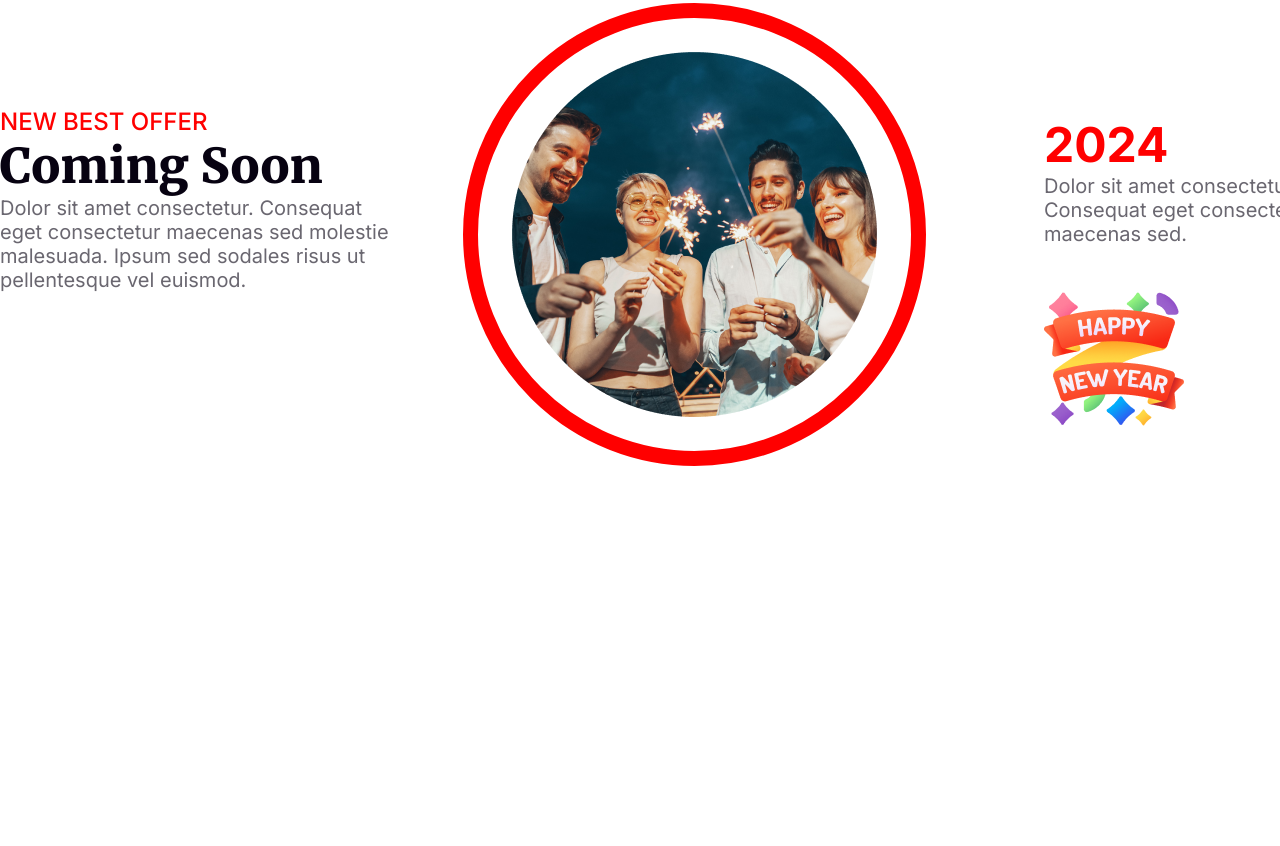
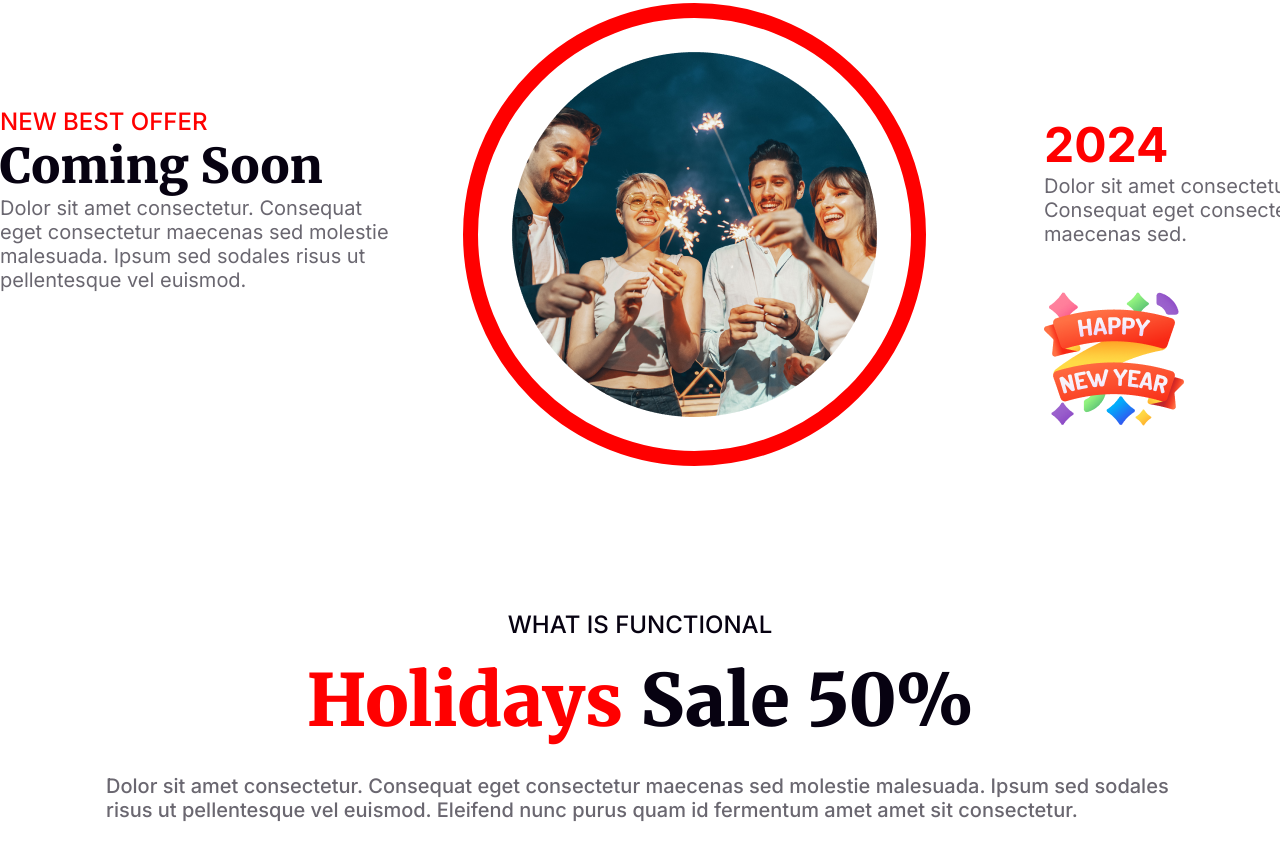
Before and after one commit to ShakirMahmud/batcht-9-a1-solution, a plain HTML site: page index.html in a window 1280 px wide. Shown: the part 2873-3719 px from the top of the page. Before the commit the page ends 3339 px from the top, so only its background shows below. Drawn offline with Linux system fonts and the light colour scheme.

```diff
--- a/index.html
+++ b/index.html
@@ -51,12 +51,13 @@
             <div class="place-section-button"><button>Join Now</button></div>
         </section>
         <!-- place section ends here  -->
-         <!-- ellipse section starts here  -->
-          <section class="ellipse-section-container">
+        <!-- ellipse section starts here  -->
+        <section class="ellipse-section-container">
             <div class="ellipse-left-column">
                 <h4>NEW BEST OFFER</h4>
                 <h2>Coming Soon</h2>
-                <p>Dolor sit amet consectetur. Consequat eget consectetur maecenas sed molestie malesuada. Ipsum sed sodales risus ut pellentesque vel euismod. </p>
+                <p>Dolor sit amet consectetur. Consequat eget consectetur maecenas sed molestie malesuada. Ipsum sed
+                    sodales risus ut pellentesque vel euismod. </p>
             </div>
             <div class="ellipse-middle-column">
                 <div class="ellipse-middle-column-ellipse1">
@@ -68,8 +69,19 @@
                 <p>Dolor sit amet consectetur. Consequat eget consectetur maecenas sed.</p>
                 <img src="images/Group 96.png" alt="">
             </div>
-          </section>
-         <!-- ellipse section end here  -->
+        </section>
+        <!-- ellipse section end here  -->
+        <!-- holiday section starts here  -->
+        <section class="holiday-section-container">
+            <h4>WHAT IS FUNCTIONAL</h4>
+            <h1><span>Holidays</span> Sale 50%</h1>
+            <p>Dolor sit amet consectetur. Consequat eget consectetur maecenas sed
+                molestie malesuada. Ipsum sed sodales risus ut pellentesque vel euismod. Eleifend nunc purus quam id
+                fermentum amet amet sit consectetur.</p>
+        </section>
+        <!-- holiday section ends here  -->
+         <!-- discount section starts here  -->
+         <!-- discount section ends here  -->
     </main>
     <footer>
 
--- a/styles/style.css
+++ b/styles/style.css
@@ -240,12 +240,14 @@ body {
     font-size: 20px;
     font-weight: 400;
 }
-.ellipse-middle-column{
+
+.ellipse-middle-column {
     margin-left: 70px;
     width: 463px;
     height: 463px;
 }
-.ellipse-middle-column-ellipse1{
+
+.ellipse-middle-column-ellipse1 {
     box-sizing: border-box;
     border: 15px solid rgb(255, 0, 0);
     border-radius: 50%;
@@ -256,30 +258,75 @@ justify-content: center;
     align-items: center;
     padding: 49px;
 }
-.ellipse-middle-column-ellipse1>img{
+
+.ellipse-middle-column-ellipse1>img {
     width: 364.84px;
     height: 364.84px;
 }
-.ellipse-right-column{
+
+.ellipse-right-column {
     margin-top: 112px;
     margin-left: 118px;
     width: 276px;
     height: 170px;
 }
-.ellipse-right-column>h2{
+
+.ellipse-right-column>h2 {
     color: rgb(255, 0, 0);
     font-family: Inter;
     font-size: 48px;
     font-weight: 700;
 }
-.ellipse-right-column>p{
+
+.ellipse-right-column>p {
     color: rgba(7, 2, 17, 0.6);
     font-family: Inter;
     font-size: 20px;
     font-weight: 400;
 }
-.ellipse-right-column>img{
+
+.ellipse-right-column>img {
     width: 140px;
     height: 140px;
     margin-top: 43px;
 }
+
+/* <!-- holiday section styles starts here  --> */
+.holiday-section-container {
+    margin: 0 auto;
+    margin-top: 120px;
+    width: 1068px;
+    height: 260px;
+    display: flex;
+    flex-direction: column;
+    justify-content: center;
+    align-items: center;
+}
+
+.holiday-section-container>h4 {
+    color: rgb(7, 2, 17);
+    font-family: Inter;
+    font-size: 24px;
+    font-weight: 500;
+}
+
+.holiday-section-container>h1 {
+    font-family: Merriweather;
+    font-size: 72px;
+    font-weight: 900;
+    color: rgb(7, 2, 17);
+    margin-top: 16px;
+}
+
+.holiday-section-container>h1>span {
+    color: red;
+}
+
+.holiday-section-container>p {
+    color: rgba(7, 2, 17, 0.6);
+    font-family: Inter;
+    font-size: 20px;
+    font-weight: 500;
+    margin-top: 28px;
+}
+/* <!-- discount section styles starts here  --> */
```
Lines whose indentation alone changed are shown as unchanged.
